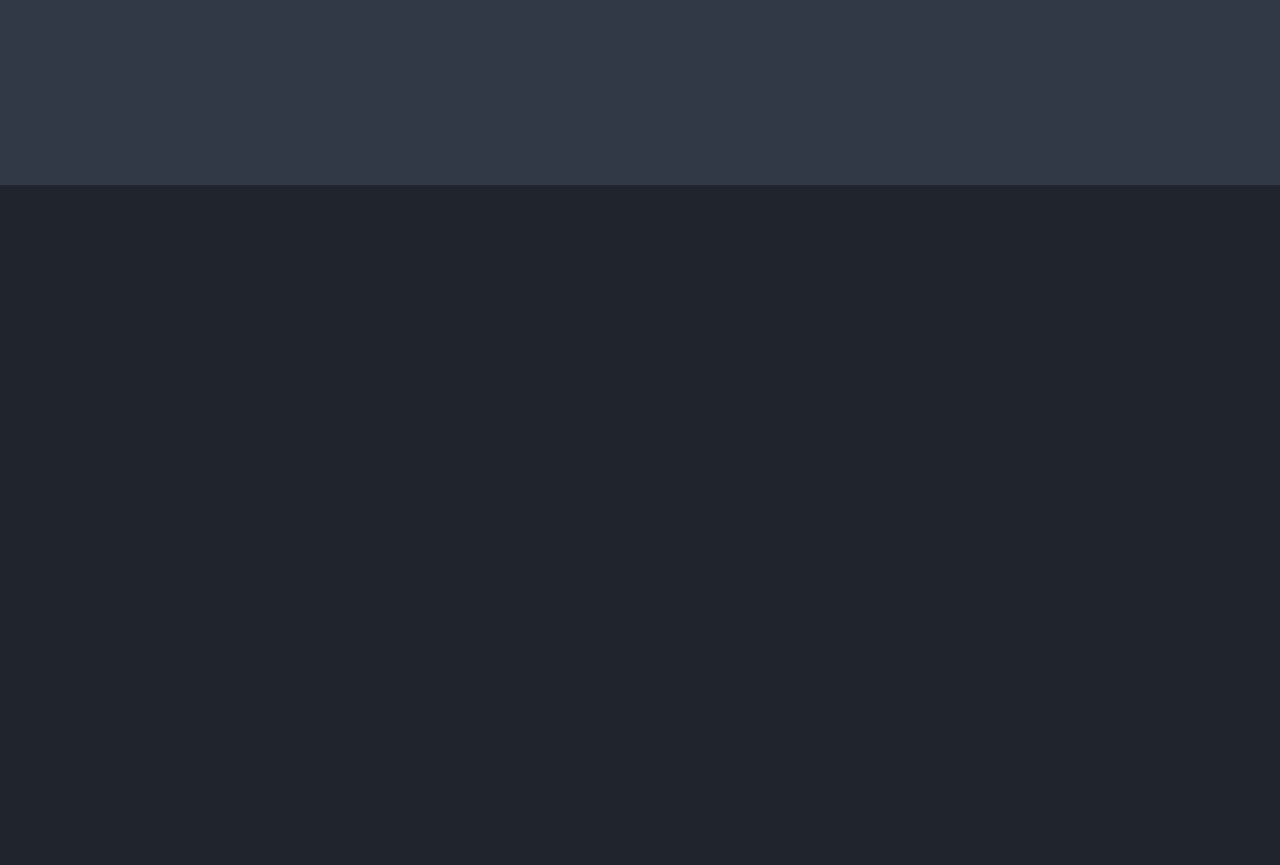
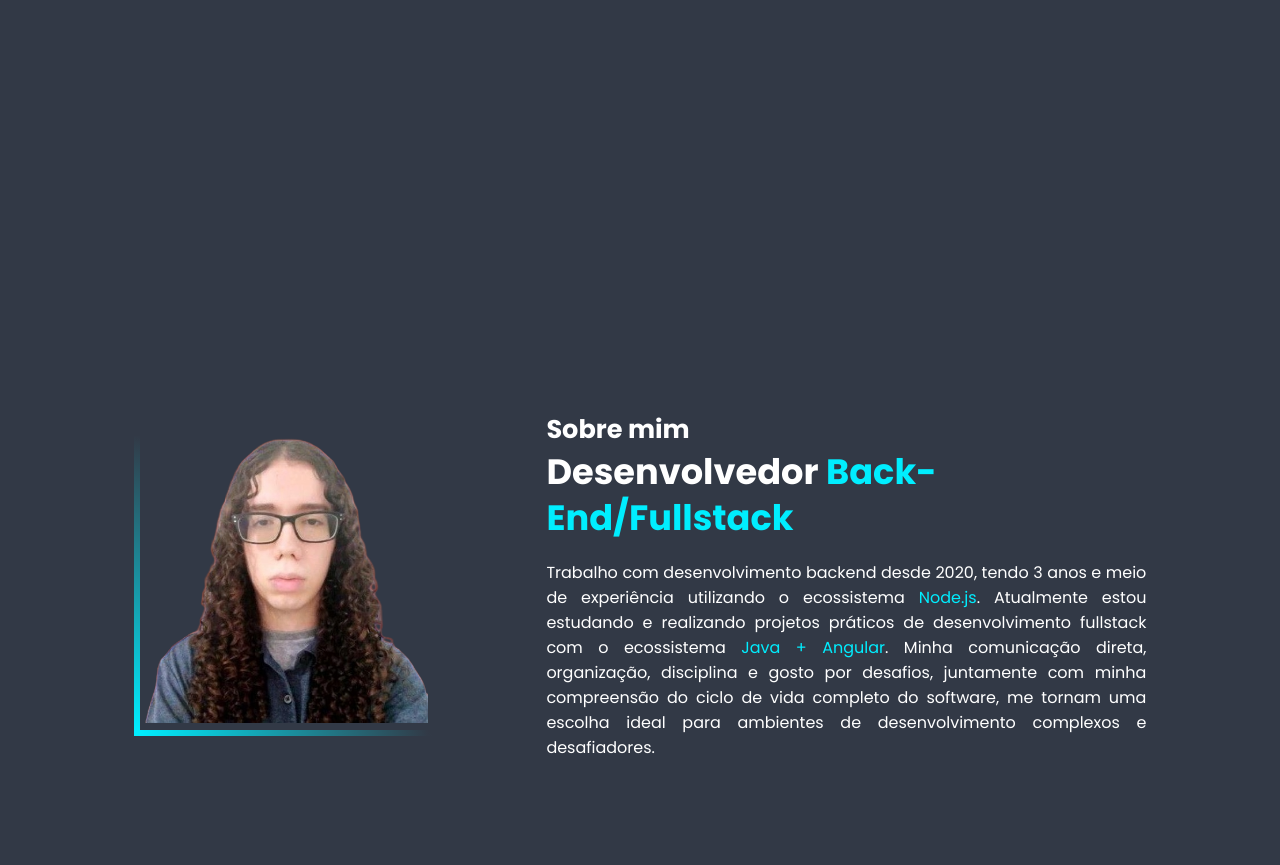
Before and after one commit to gustavo-medeiros18/portfolio, a plain HTML site: page index.html in a window 1280 px wide. Shown: the part 2215-3080 px from the top of the page. Before the commit the page ends 2400 px from the top, so only its background shows below. Drawn offline with nearby package versions, Linux system fonts and the light colour scheme; a script that the page names is missing.

Commit message:
🌐 feat: Translates About me headers.

```diff
--- a/index.html
+++ b/index.html
@@ -142,7 +142,7 @@
 
       <a href="#" class="btn">Send message</a>
     </form>
-  </section>
+  </section> -->
 
   <section class="about" id="about">
     <div class="about-img">
@@ -150,8 +150,8 @@
     </div>
 
     <div class="about-content">
-      <h3>About Me</h3>
-      <h1>FullStack <span>Developer</span></h1>
+      <h3>Sobre mim</h3>
+      <h1>Desenvolvedor <span>Back-End/Fullstack</span></h1>
 
       <p>
         Trabalho com desenvolvimento backend desde 2020, tendo 3 anos e meio de experiência utilizando o ecossistema <span>Node.js</span>. Atualmente estou estudando e realizando projetos práticos de desenvolvimento fullstack com o ecossistema <span>Java + Angular</span>. Minha comunicação direta, organização, disciplina e gosto por desafios, juntamente com minha compreensão do ciclo de vida completo do software, me tornam uma escolha ideal para ambientes de desenvolvimento complexos e desafiadores.
```
